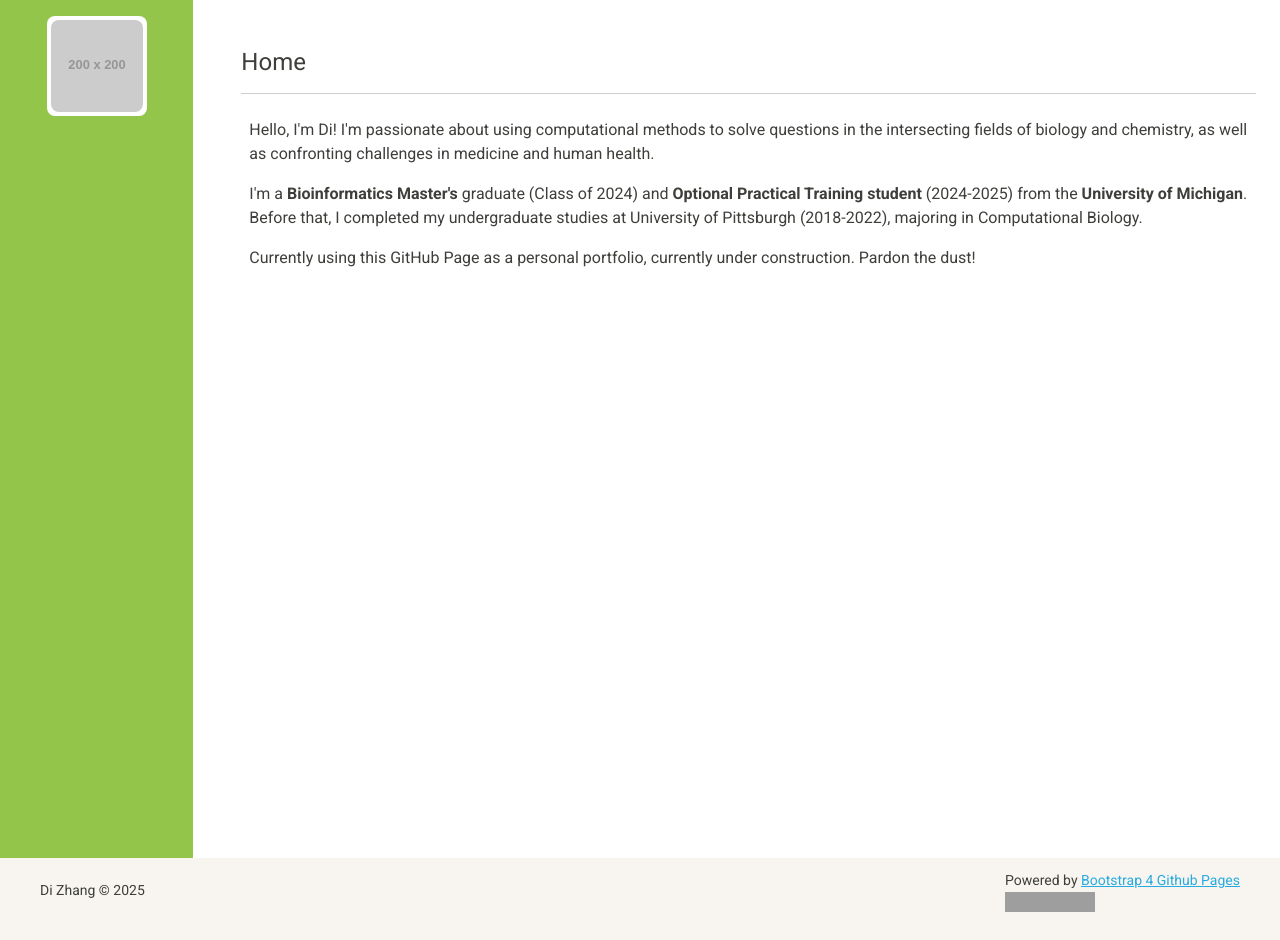
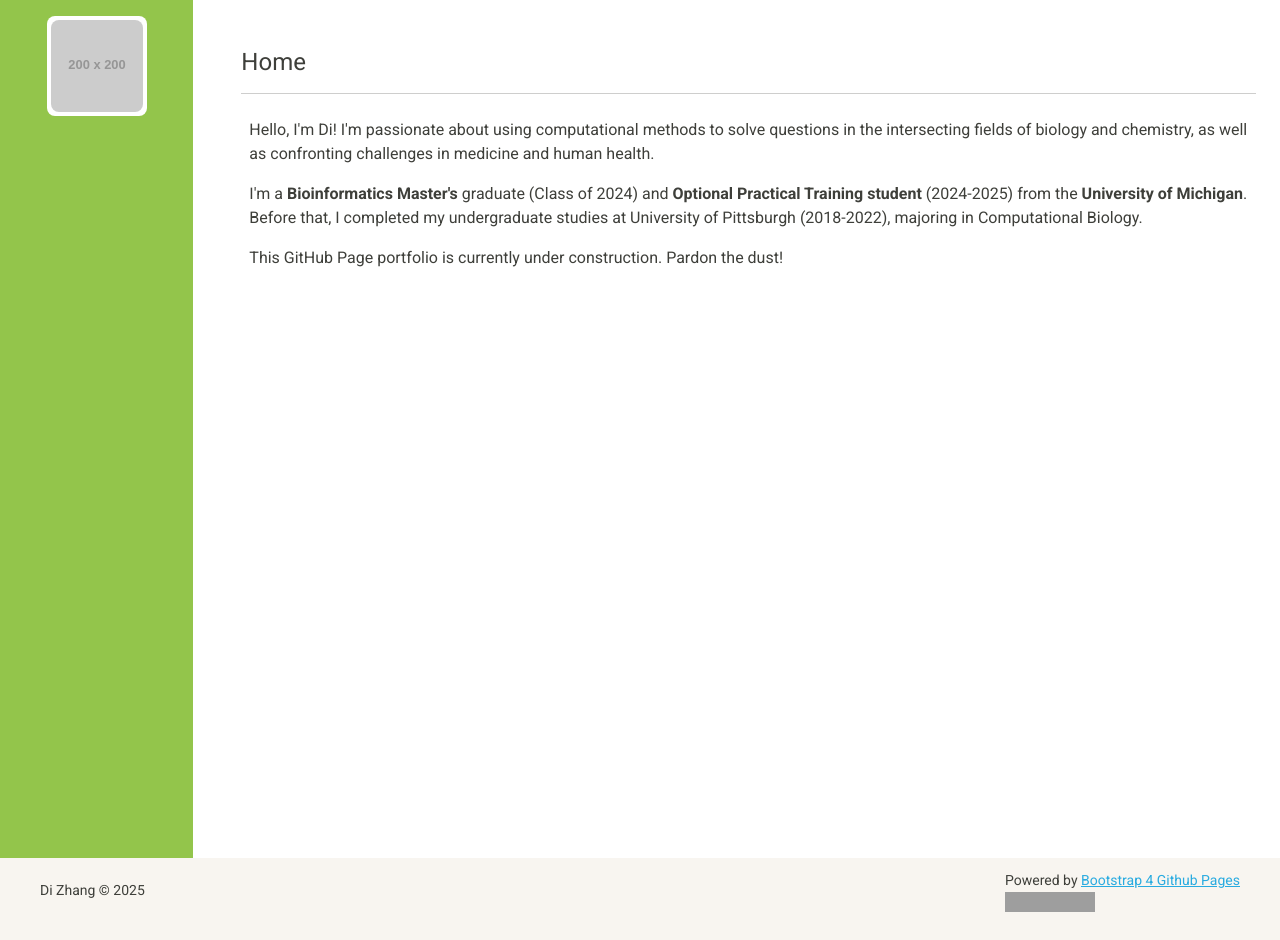
Before and after one commit to zhangdi33/zhangdi33.github.io, a Jekyll site: the page built from index.html, in a window 1280 px wide. Built offline with Jekyll 4.4.1, drawn with Linux system fonts in a browser that asks for light colours; grey boxes are pictures that could not be loaded.

Commit message:
Update index.html

```diff
--- a/index.html
+++ b/index.html
@@ -14,7 +14,7 @@ title: Home
     <div class="card border-0 p-2" style="min-height:calc(100vh - 200px);">
       <p>Hello, I'm Di! I'm passionate about using computational methods to solve questions in the intersecting fields of biology and chemistry, as well as confronting challenges in medicine and human health.</p>
       <p>I'm a <b>Bioinformatics Master's</b> graduate (Class of 2024) and <b>Optional Practical Training student</b> (2024-2025) from the <b>University of Michigan</b>. Before that, I completed my undergraduate studies at University of Pittsburgh (2018-2022), majoring in Computational Biology.</p>
-      <p>Currently using this GitHub Page as a personal portfolio, currently under construction. Pardon the dust! <i class="fa-solid fa-hammer-brush fa-sm fa-fw"></i></p>
+      <p>This GitHub Page portfolio is currently under construction. Pardon the dust! <i class="fa-solid fa-hammer-brush fa-sm fa-fw"></i></p>
     </div>
 
   </body>
```
